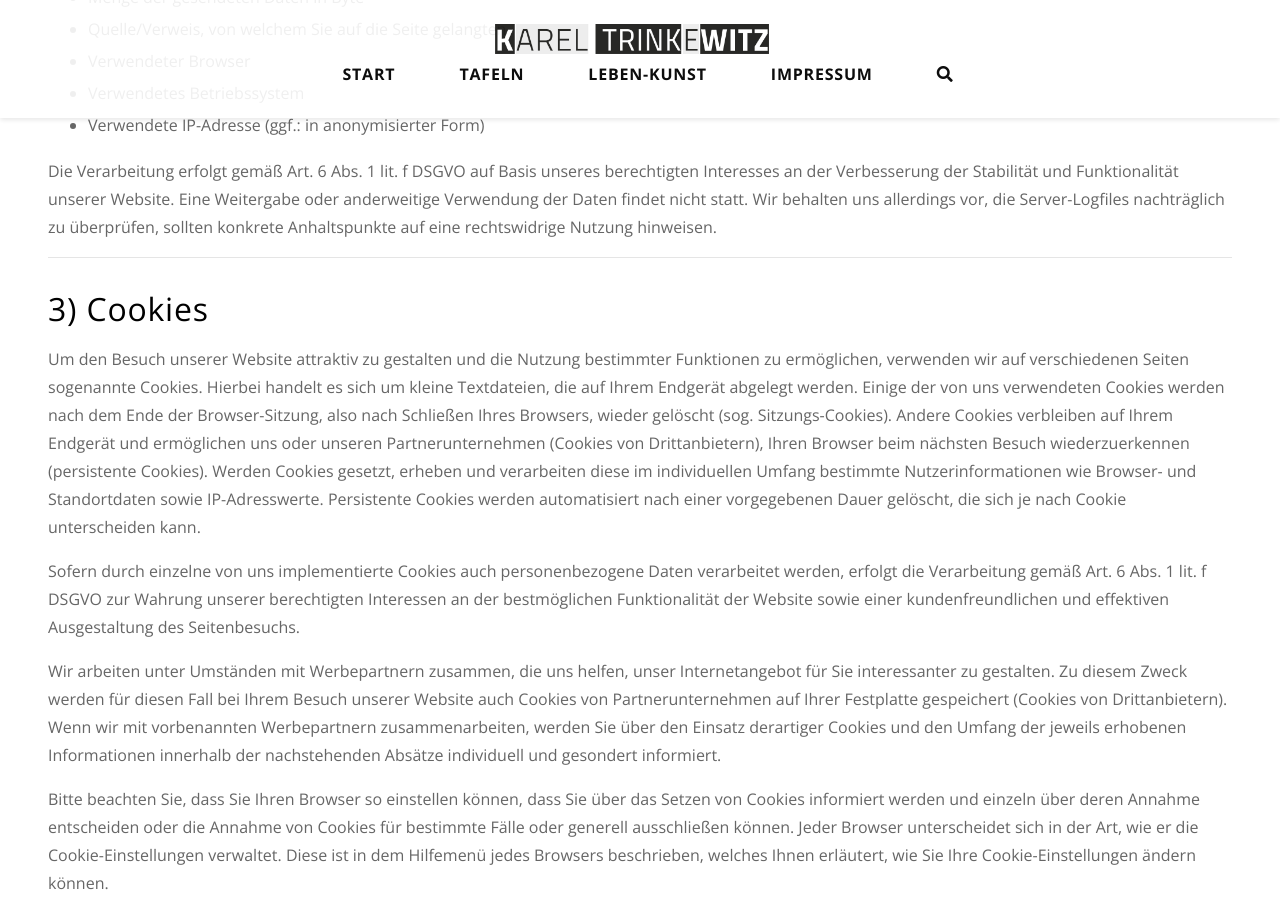
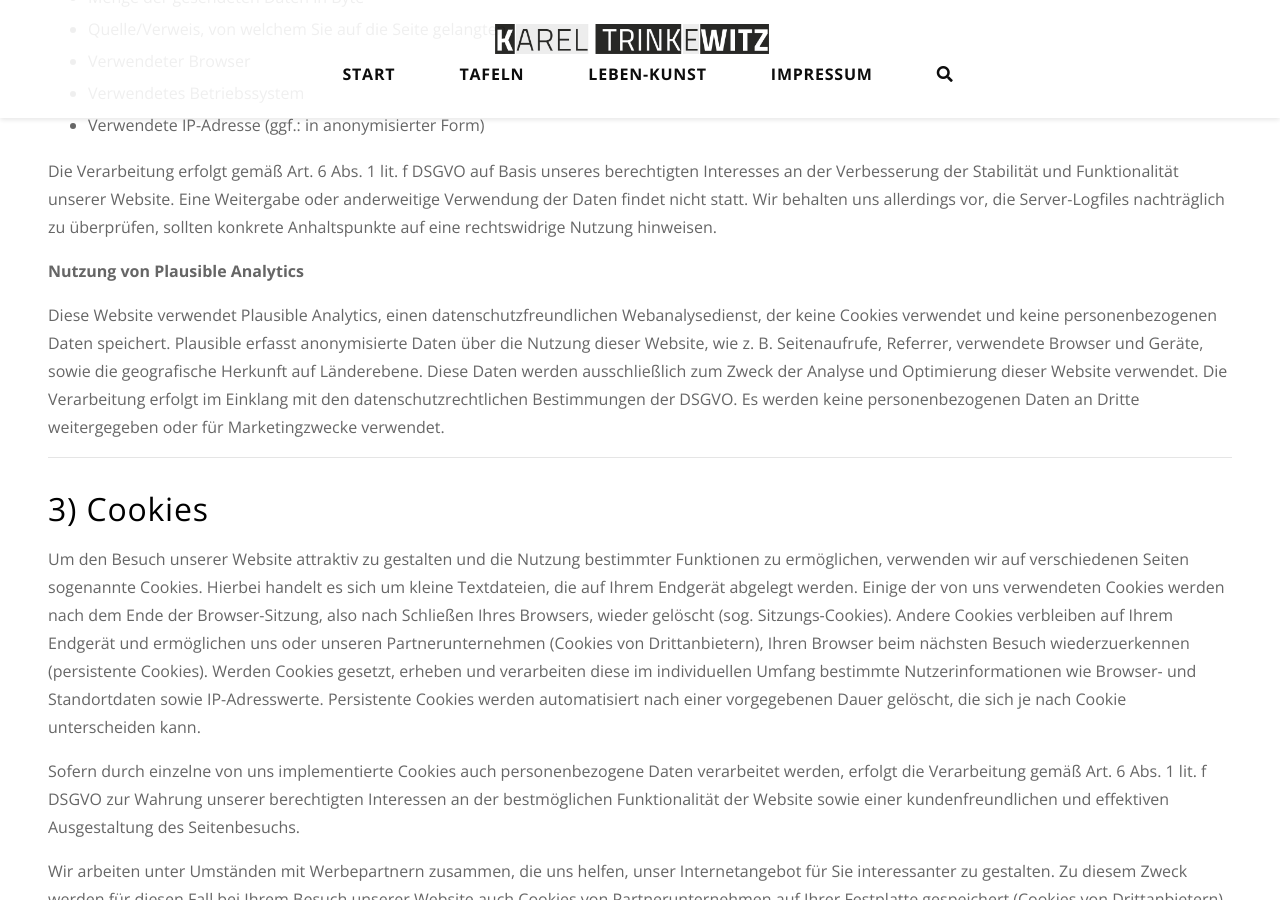
Before and after one commit to Leibniz-GWZO/trinkewitz_digital, a Jekyll site: the page built from pages/datenschutz.md, in a window 1280 px wide and 900 px high, scrolled down 1006 px. Built offline with Jekyll 4.4.1, drawn with Linux system fonts in a browser that asks for light colours.

Commit message:
Update datenschutz.md

```diff
--- a/pages/datenschutz.md
+++ b/pages/datenschutz.md
@@ -32,6 +32,11 @@ Bei der bloß informatorischen Nutzung unserer Website, also wenn Sie sich nicht
 - Verwendete IP-Adresse (ggf.: in anonymisierter Form)
 
 Die Verarbeitung erfolgt gemäß Art. 6 Abs. 1 lit. f DSGVO auf Basis unseres berechtigten Interesses an der Verbesserung der Stabilität und Funktionalität unserer Website. Eine Weitergabe oder anderweitige Verwendung der Daten findet nicht statt. Wir behalten uns allerdings vor, die Server-Logfiles nachträglich zu überprüfen, sollten konkrete Anhaltspunkte auf eine rechtswidrige Nutzung hinweisen.
+
+
+**Nutzung von Plausible Analytics**
+
+Diese Website verwendet Plausible Analytics, einen datenschutzfreundlichen Webanalysedienst, der keine Cookies verwendet und keine personenbezogenen Daten speichert. Plausible erfasst anonymisierte Daten über die Nutzung dieser Website, wie z. B. Seitenaufrufe, Referrer, verwendete Browser und Geräte, sowie die geografische Herkunft auf Länderebene. Diese Daten werden ausschließlich zum Zweck der Analyse und Optimierung dieser Website verwendet. Die Verarbeitung erfolgt im Einklang mit den datenschutzrechtlichen Bestimmungen der DSGVO. Es werden keine personenbezogenen Daten an Dritte weitergegeben oder für Marketingzwecke verwendet.
 
 ---
 
```
